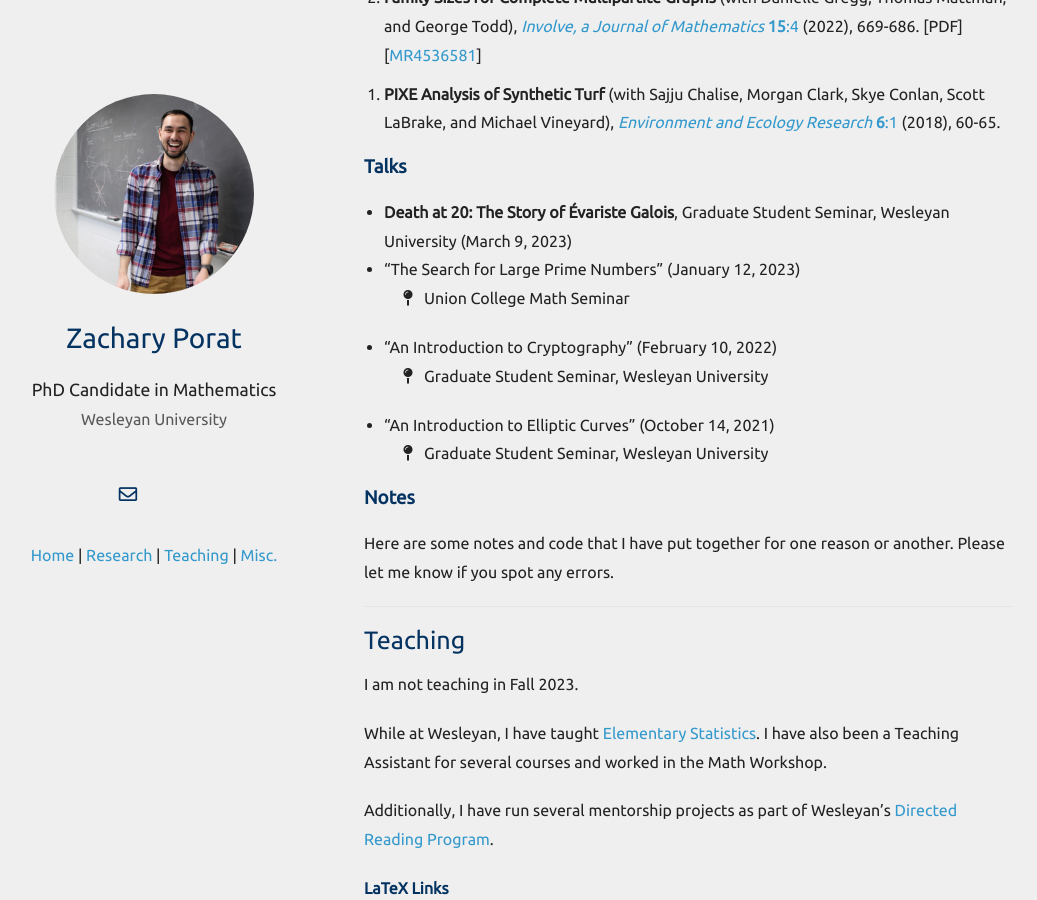
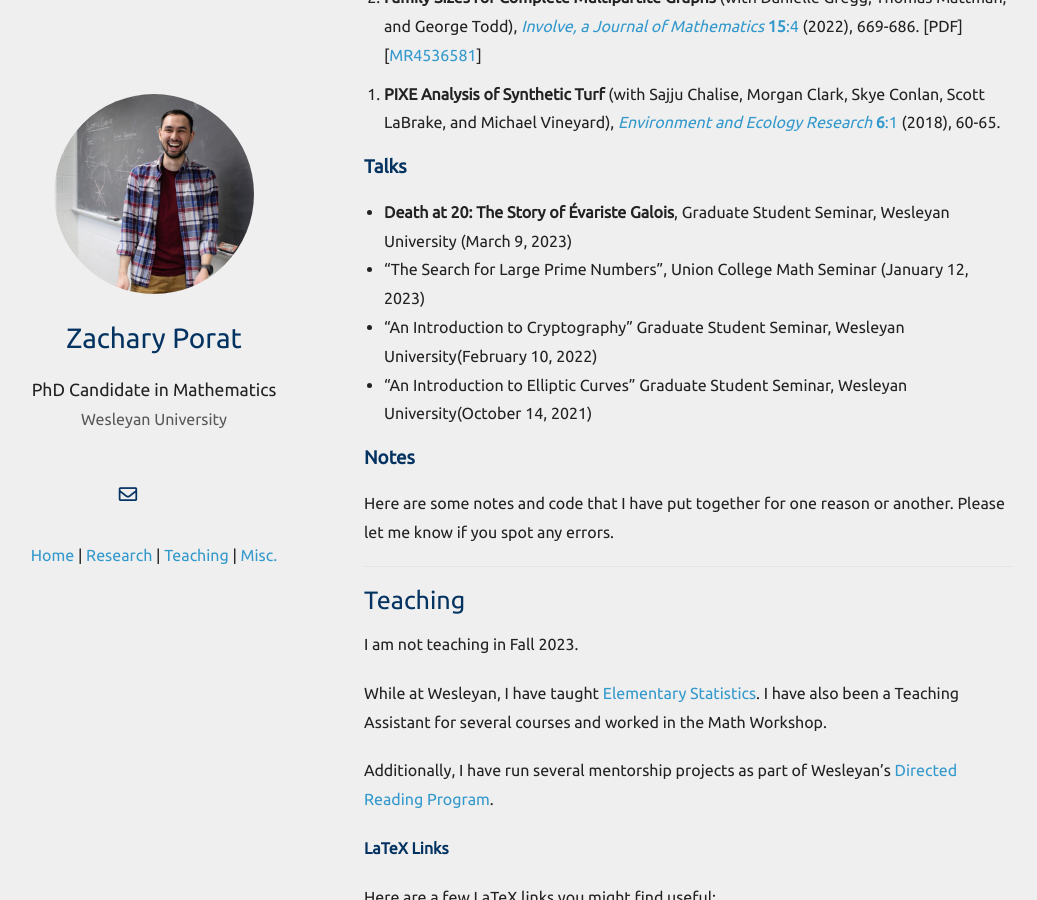
Before and after one commit to zporat/zporat.github.io, a Jekyll site: the page built from index.md, in a window 1280 px wide and 900 px high, scrolled down 570 px. Shown: the whole window, without its empty margins (101-1138 px from the left). Built offline with Jekyll 4.4.1, drawn with Linux system fonts in a browser that asks for light colours; nearby versions of some CDN libraries; a style sheet for code colours, icons or effects is not loaded; our own code applies the rules of GitHub Pages for plain Markdown files.

Commit message:
Update index.md

```diff
--- a/index.md
+++ b/index.md
@@ -29,18 +29,9 @@ My research interests lie in number theory and algebraic geometry.  In particula
 
 <ul style="margin-left:-20px">
 <li><b>Death at 20: The Story of Évariste Galois</b>, Graduate Student Seminar, Wesleyan University (March 9, 2023)</li>
-<li>“The Search for Large Prime Numbers” (January 12, 2023)</li>
-<ul class="fa-ul">
-<li><span class="fa-li"><i class="fas fa-map-pin"></i></span>Union College Math Seminar</li>
-</ul>
-<li>“An Introduction to Cryptography” (February 10, 2022)</li>
-<ul class="fa-ul">
-<li><span class="fa-li"><i class="fas fa-map-pin"></i></span>Graduate Student Seminar, Wesleyan University</li>
-</ul>
-<li>“An Introduction to Elliptic Curves” (October 14, 2021)</li>
-<ul class="fa-ul">
-<li><span class="fa-li"><i class="fas fa-map-pin"></i></span>Graduate Student Seminar, Wesleyan University</li>
-</ul>
+<li>“The Search for Large Prime Numbers”, Union College Math Seminar (January 12, 2023)</li>
+<li>“An Introduction to Cryptography” Graduate Student Seminar, Wesleyan University(February 10, 2022)</li>
+<li>“An Introduction to Elliptic Curves” Graduate Student Seminar, Wesleyan University(October 14, 2021)</li>
 </ul>
 
 ### Notes
```
